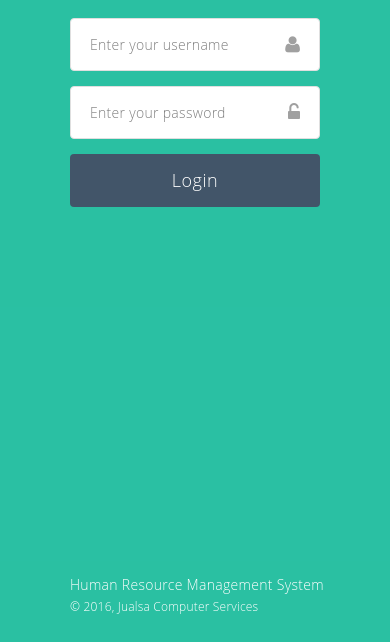
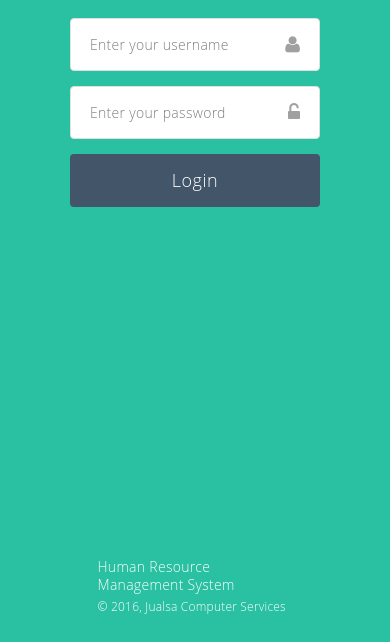
Before and after one commit to denniscual/awesome-login, a plain HTML site: page index.html in a window 390 px wide. Shown: the part 202-844 px from the top of the page. Drawn offline with Linux system fonts and the light colour scheme.

Commit message:
footer responsive

```diff
--- a/assets/css/login.css
+++ b/assets/css/login.css
@@ -666,7 +666,18 @@ footer {
     width: 100%; }
 
   .carousel-wrapper {
-    display: none; } }
+    display: none; }
+
+    footer{
+    left: 50%;
+    -webkit-transform: translateX(-50%);
+    -moz-transform: translateX(-50%);
+    -ms-transform: translateX(-50%);
+    -o-transform: translateX(-50%);
+    transform: translateX(-50%);
+  }
+
+}
 .carousel-wrapper {
   width: 66%;
   height: 100%;
```
